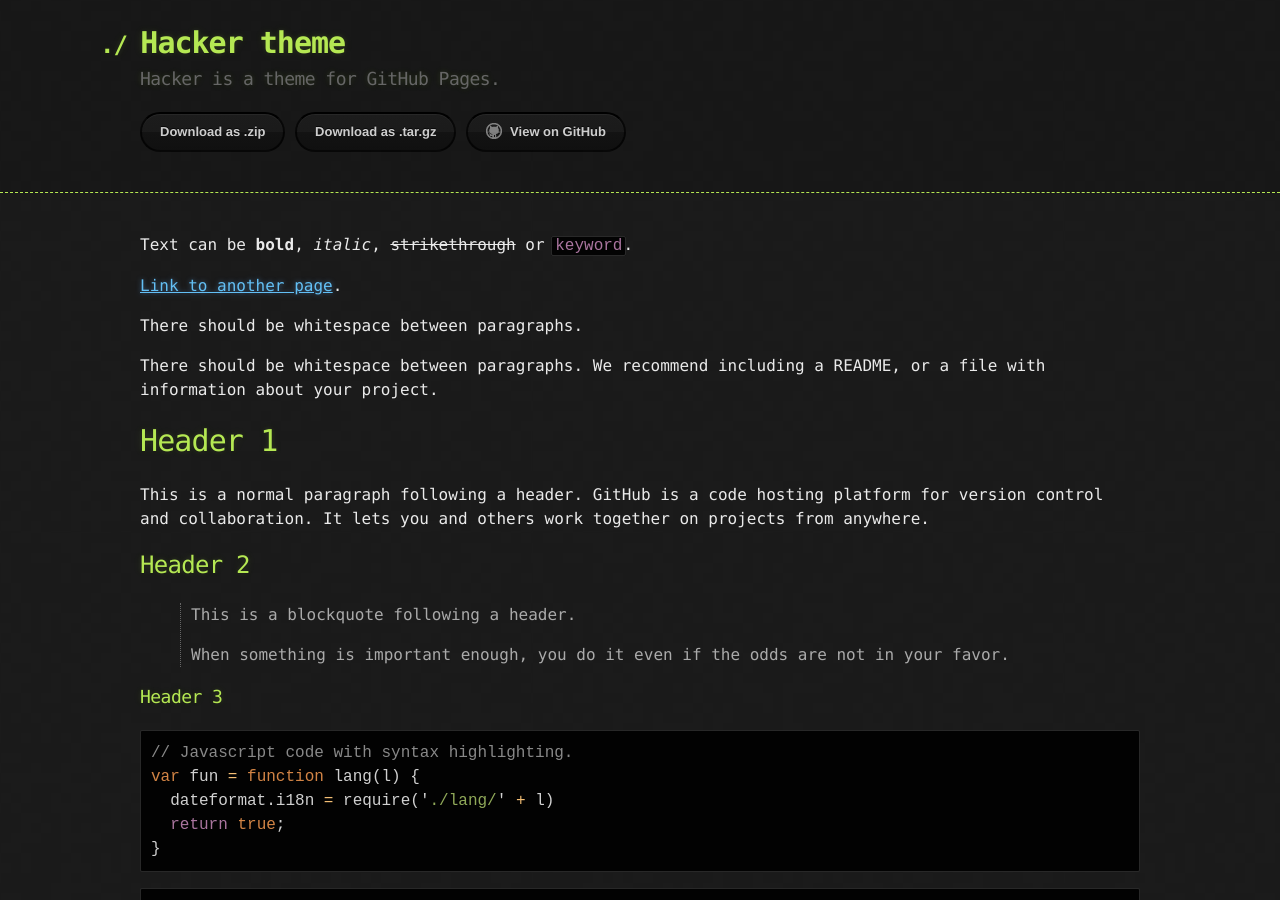
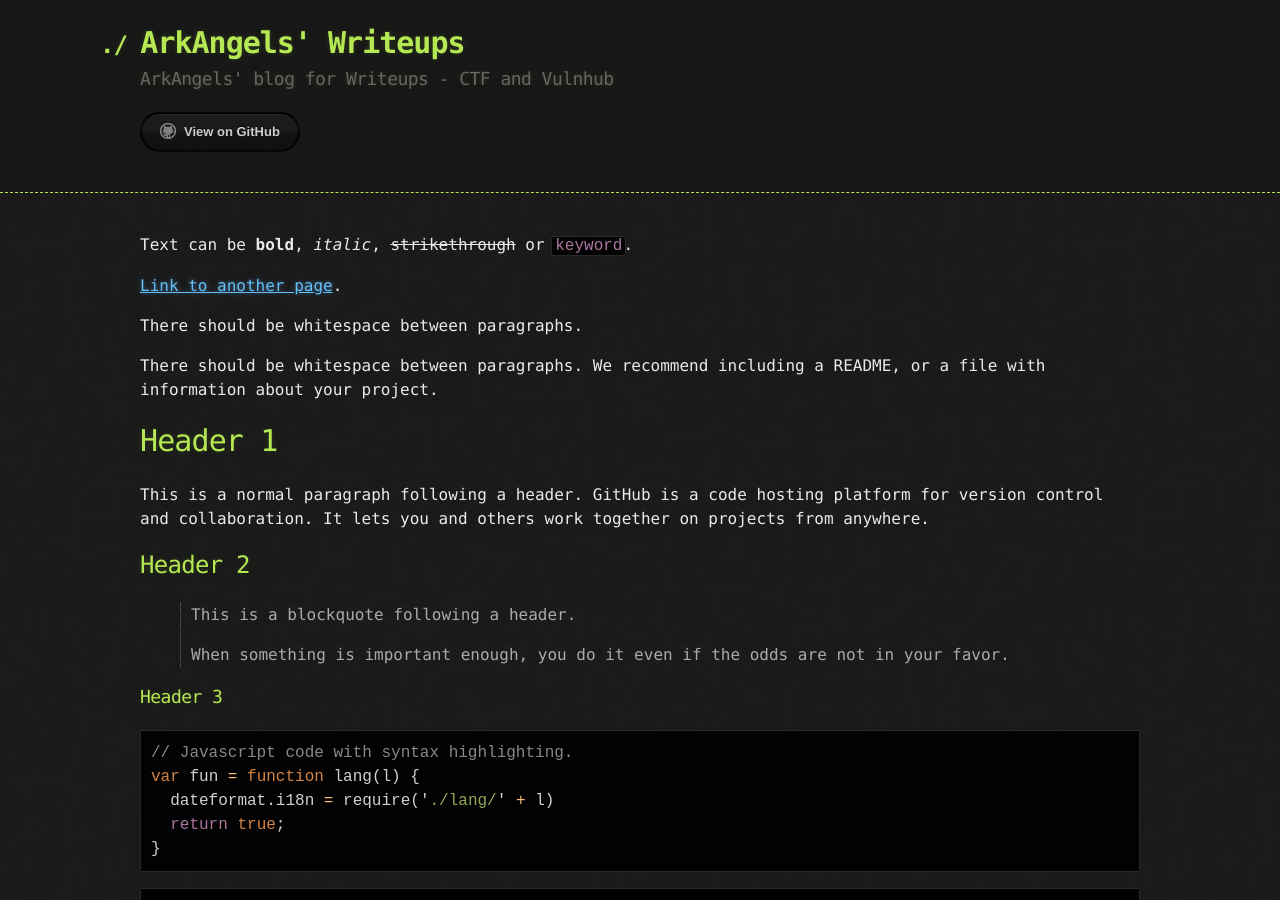
Before and after one commit to ArkAngels/ArkAngels.github.io, a Jekyll site: the page built from index.md, in a window 1280 px wide and 900 px high. Built offline with Jekyll 4.4.1, drawn with Linux system fonts in a browser that asks for light colours.

Commit message:
setup new github io

```diff
--- a/_config.yml
+++ b/_config.yml
@@ -1,5 +1,4 @@
-title: Hacker theme
-description: Hacker is a theme for GitHub Pages.
-show_downloads: true
-google_analytics:
+title: ArkAngels' Writeups
+description: ArkAngels' blog for Writeups - CTF and Vulnhub
+show_downloads: false
 theme: jekyll-theme-hacker
```
